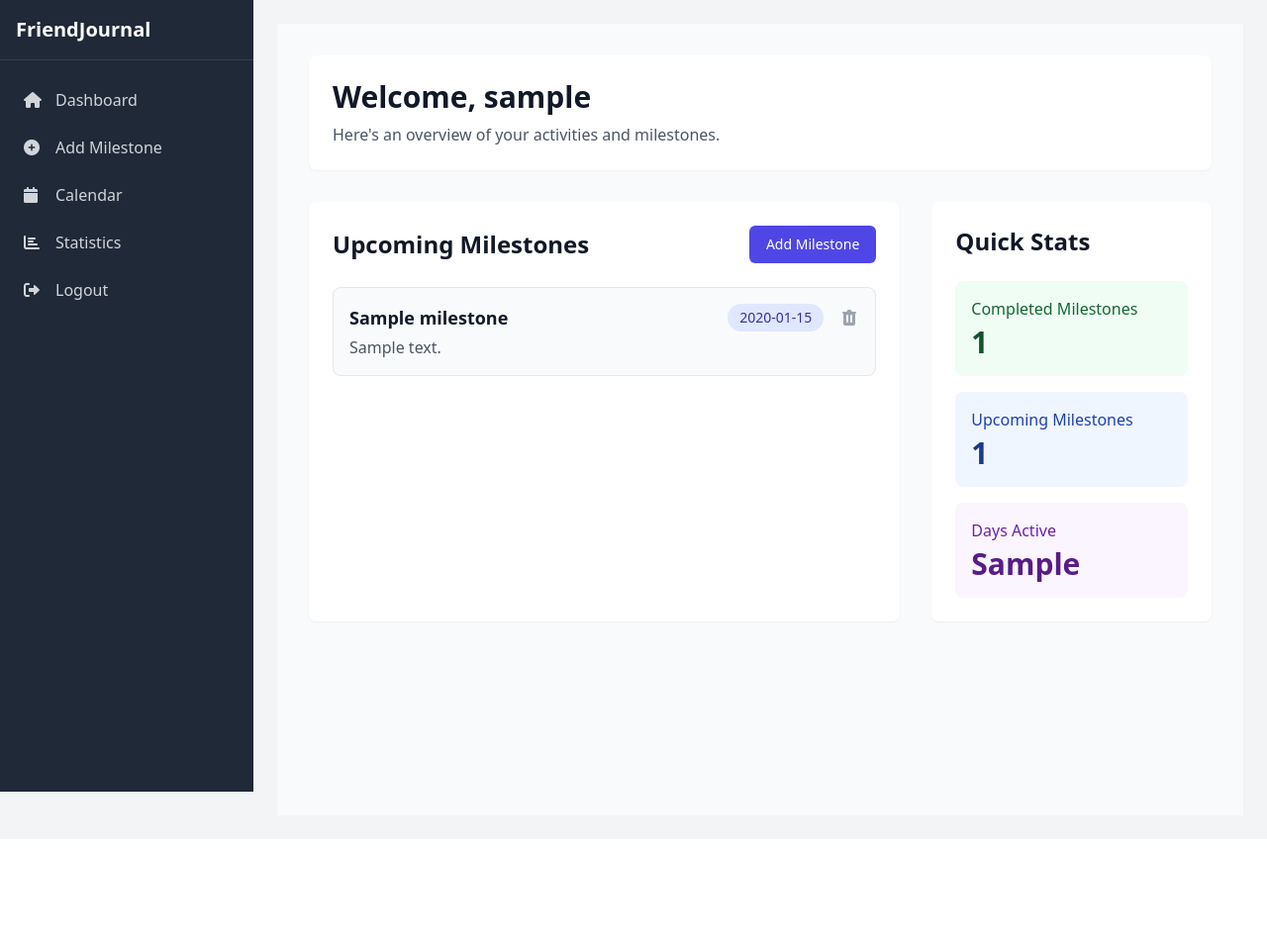
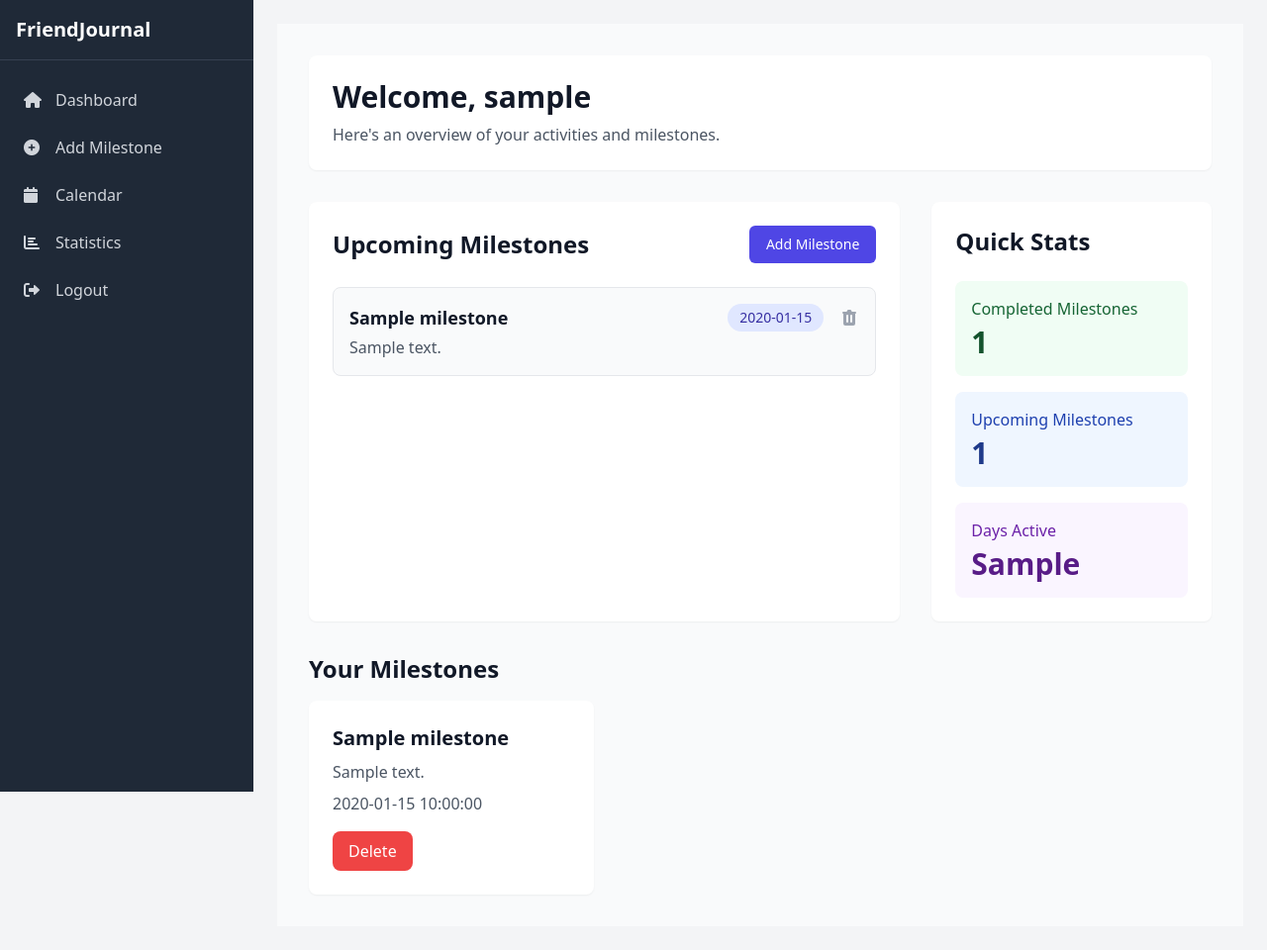
Before and after one commit to sapanadhakal40/friends-journal-hub, a Flask app: template app/templates/dashboard.html in a window 1280 px wide. Shown: the whole page at 99% size. Before the commit the page ends 800 px from the top, so only its background shows below. Run offline with Flask 3, Linux system fonts and the light colour scheme; the template is opened without the code that fills it: most values are stand-ins (such as "Sample title", 1, 10 or a date in 2020); style sheets or scripts are compiled from the project's sources.

Commit message:
Add milestone cards section

```diff
--- a/app/templates/dashboard.html
+++ b/app/templates/dashboard.html
@@ -95,9 +95,7 @@
                 </div>
                 {% else %}
                 <div class="text-center py-12 bg-gray-50 rounded-lg">
-                    <svg class="mx-auto h-12 w-12 text-gray-400" fill="none" stroke="currentColor" viewBox="0 0 24 24">
-                        <path stroke-linecap="round" stroke-linejoin="round" stroke-width="2" d="M9 5H7a2 2 0 00-2 2v12a2 2 0 002 2h10a2 2 0 002-2V7a2 2 0 00-2-2h-2M9 5a2 2 0 002 2h2a2 2 0 002-2M9 5a2 2 0 012-2h2a2 2 0 012 2"/>
-                    </svg>
+
                     <h3 class="mt-2 text-sm font-medium text-gray-900">No milestones</h3>
                     <p class="mt-1 text-sm text-gray-500">Get started by creating a new milestone.</p>
                     <div class="mt-6">
@@ -128,6 +126,24 @@
                 </div>
             </div>
         </div>
+
+<!-- Milestone Cards -->
+<div class="mt-8">
+    <h2 class="text-2xl font-bold text-gray-900 mb-4">Your Milestones</h2>
+    <div class="grid grid-cols-1 md:grid-cols-2 lg:grid-cols-3 gap-6">
+        {% for milestone in milestones %}
+        <div class="milestone-card bg-white rounded-lg shadow-sm p-6">
+            <h3 class="text-xl font-bold text-gray-900">{{ milestone.title }}</h3>
+            <p class="mt-2 text-gray-600">{{ milestone.description }}</p>
+            <p class="mt-2 text-gray-600">{{ milestone.date }}</p>
+            <button onclick="deleteMilestone({{ milestone.id }})" class="mt-4 bg-red-500 text-white px-4 py-2 rounded-lg hover:bg-red-600 transition-colors">Delete</button>
+        </div>
+        {% endfor %}
+        </div>
+        </div>
+
+
+
     </div>
 </div>
 
```
